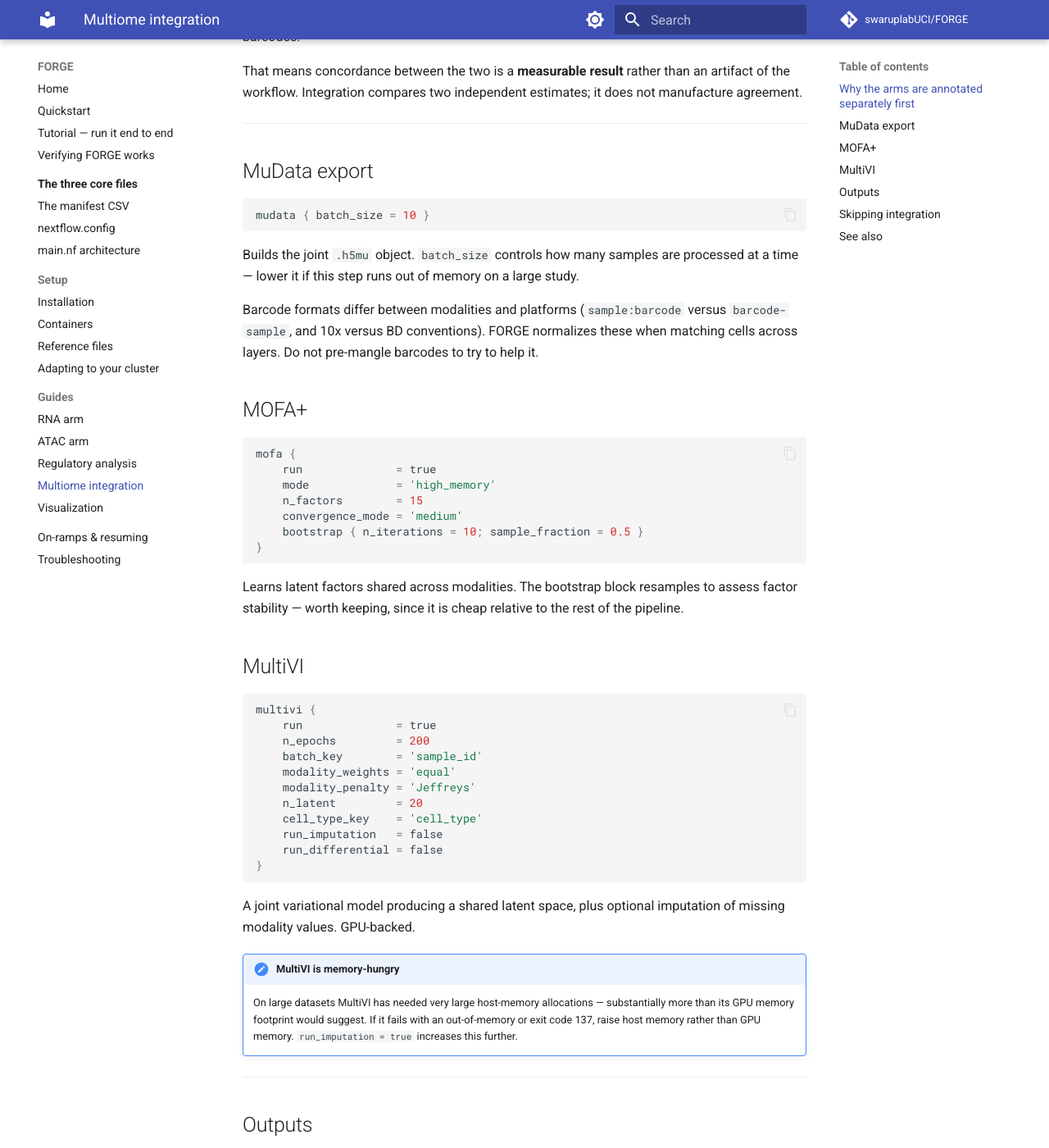
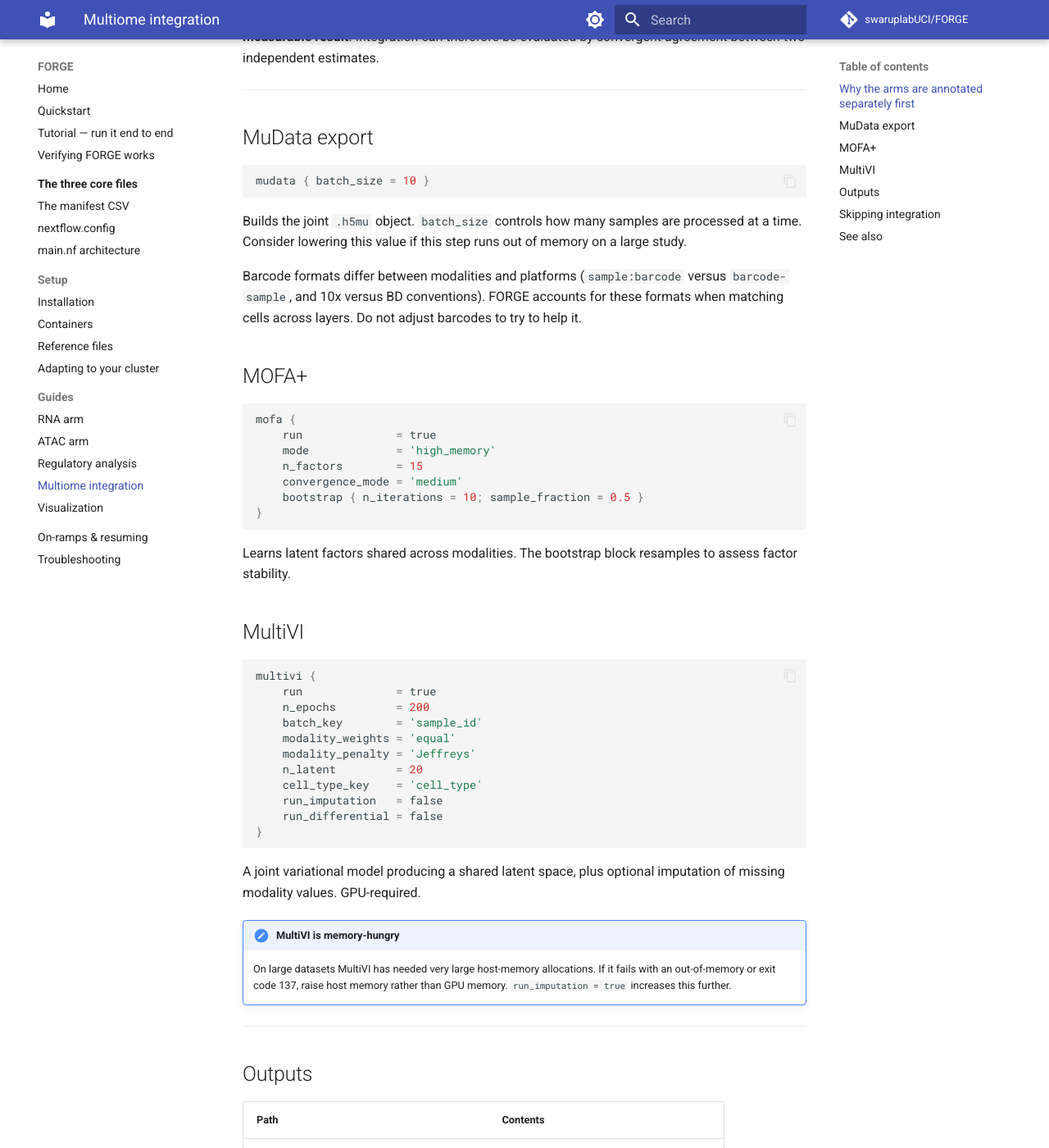
Before and after one commit to swaruplabUCI/FORGE, an MkDocs documentation site: the page built from docs/guides/integration.md, in a window 1280 px wide and 1400 px high, scrolled down 615 px. Shown: the whole window at 82% size. Built offline with MkDocs 1.6.1 and Material for MkDocs 9.7.7, drawn with Linux system fonts in a browser that asks for light colours; comment, search, counter and statistics services are not loaded; some of the changed text lies outside the part shown.

Commit message:
Update integration.md
Clarifications

````diff
--- a/docs/guides/integration.md
+++ b/docs/guides/integration.md
@@ -21,12 +21,8 @@
 
 RNA and ATAC are annotated independently, from different tools on different
 matrices, and they land in different `obs` columns
-([details](../core/architecture.md#cell-type-keys-are-resolved-once-centrally)). FORGE
-does not transfer RNA labels onto ATAC barcodes.
-
-That means concordance between the two is a **measurable result** rather than an
-artifact of the workflow. Integration compares two independent estimates; it does
-not manufacture agreement.
+([details](../core/architecture.md#cell-type-keys-are-resolved-once-centrally)).
+That means concordance between the two is a **measurable result**. Integration can therefore be evaluated by convergent agreement between two independent estimates.
 
 ---
 
@@ -37,11 +33,11 @@
 ```
 
 Builds the joint `.h5mu` object. `batch_size` controls how many samples are
-processed at a time — lower it if this step runs out of memory on a large study.
+processed at a time. Consider lowering this value if this step runs out of memory on a large study.
 
 Barcode formats differ between modalities and platforms (`sample:barcode` versus
-`barcode-sample`, and 10x versus BD conventions). FORGE normalizes these when
-matching cells across layers. Do not pre-mangle barcodes to try to help it.
+`barcode-sample`, and 10x versus BD conventions). FORGE accounts for these formats when
+matching cells across layers. Do not adjust barcodes to try to help it.
 
 ## MOFA+
 
@@ -56,8 +52,7 @@
 ```
 
 Learns latent factors shared across modalities. The bootstrap block resamples to
-assess factor stability — worth keeping, since it is cheap relative to the rest of
-the pipeline.
+assess factor stability.
 
 ## MultiVI
 
@@ -76,11 +71,10 @@
 ```
 
 A joint variational model producing a shared latent space, plus optional
-imputation of missing modality values. GPU-backed.
+imputation of missing modality values. GPU-required.
 
 !!! note "MultiVI is memory-hungry"
-    On large datasets MultiVI has needed very large host-memory allocations —
-    substantially more than its GPU memory footprint would suggest. If it fails
+    On large datasets MultiVI has needed very large host-memory allocations. If it fails
     with an out-of-memory or exit code 137, raise host memory rather than GPU
     memory. `run_imputation = true` increases this further.
 
@@ -107,7 +101,7 @@
 ```
 
 If you are on-ramping an integrated RNA object and still want fresh integration,
-you must also supply the per-sample RNA h5ads — the integrated object alone is not
+you must also supply the per-sample RNA h5ads. The integrated object alone is not
 sufficient, and pre-flight will tell you so:
 
 ```text
````
